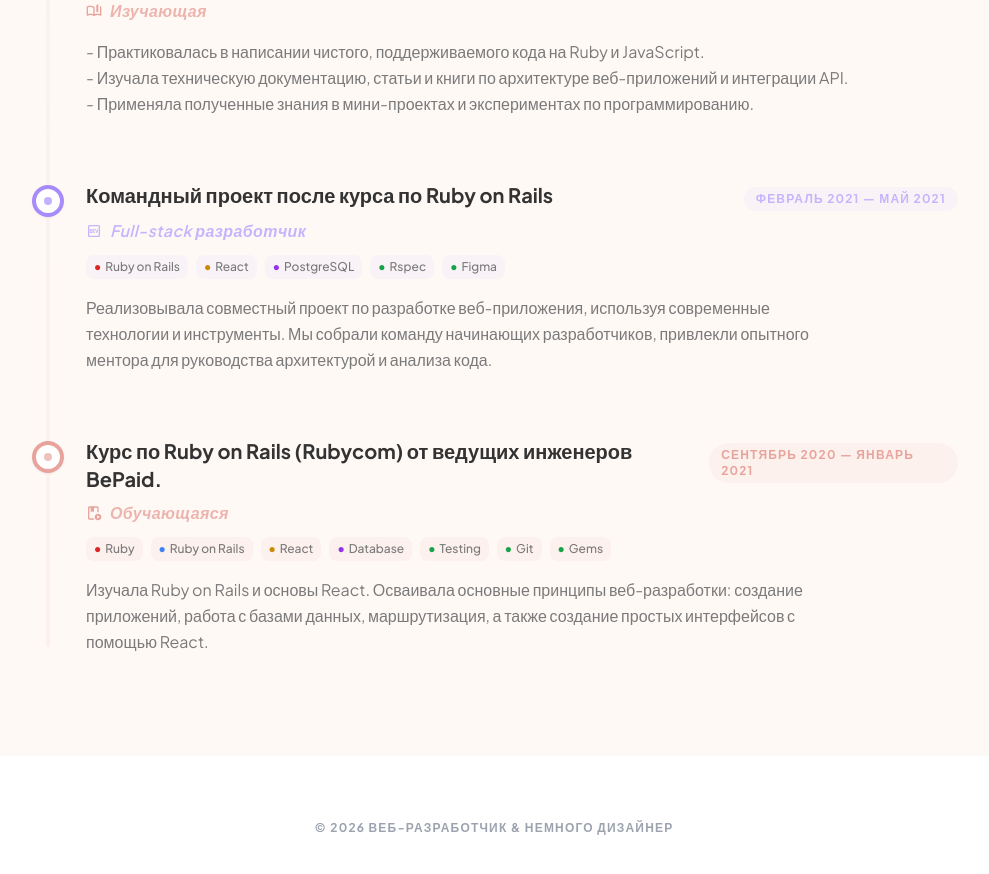
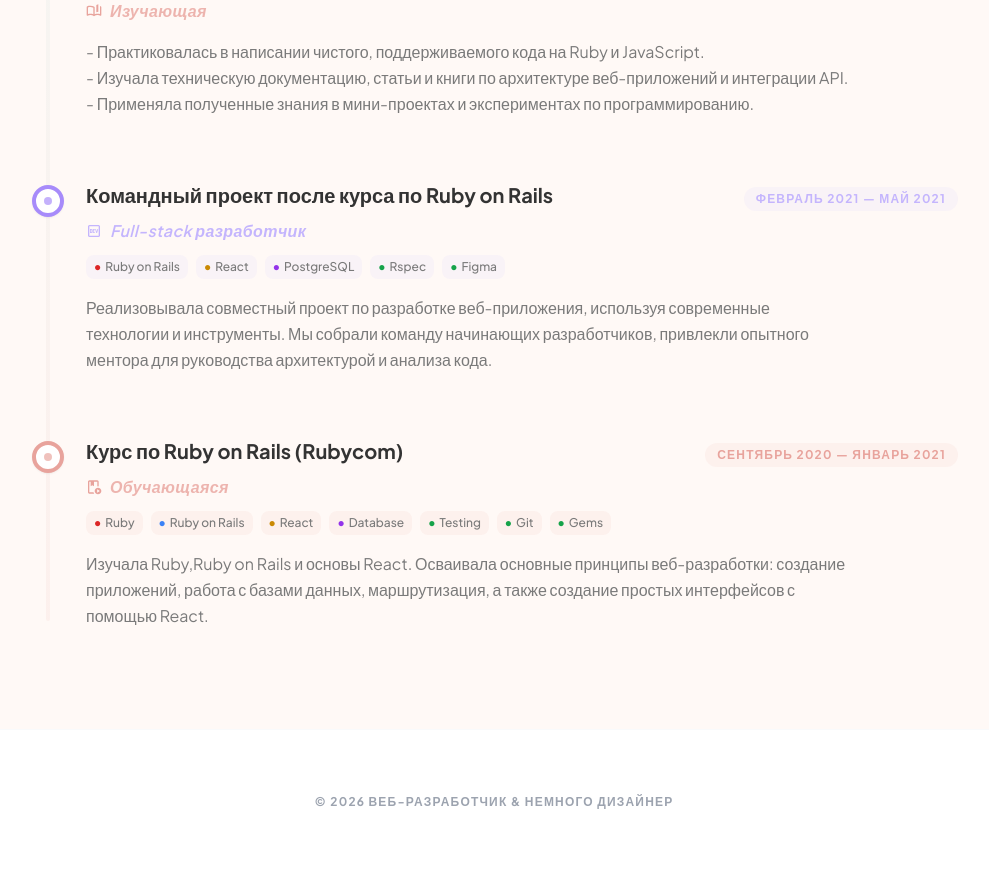
Before and after one commit to GlotNataliya/GlotNataliya.github.io, a Jekyll site: the page built from index.html, in a window 1280 px wide and 900 px high, scrolled down 4704 px. Shown: the top 874 px of the window, without its empty margins (146-1135 px from the left). Built offline with Jekyll 4.4.1, drawn with Linux system fonts in a browser that asks for light colours; nearby versions of some CDN libraries; some web fonts are replaced.

Commit message:
Add some corrections

```diff
--- a/en/about/index.html
+++ b/en/about/index.html
@@ -477,7 +477,7 @@ title: About
                 <div class="flex flex-col gap-2">
                   <div class="flex flex-col md:flex-row md:items-baseline justify-between gap-2">
                     <h4 class="text-xl font-bold text-charcoal">
-                      A Ruby on Rails course (Rubycom) offered by BePaid's senior engineers.
+                      A Ruby on Rails course (Rubycom)
                     </h4>
                     <span class="px-3 py-1 rounded-full bg-primary/10 text-primary font-bold text-xs uppercase tracking-widest">
                       September 2020 — January 2021
@@ -511,7 +511,7 @@ title: About
                     </span>
                   </div>
                   <p class="text-soft-gray text-base mt-2 leading-relaxed max-w-3xl">
-                    Studied Ruby on Rails and the fundamentals of React.
+                    Studied Ruby, Ruby on Rails and the fundamentals of React.
                     Mastered the basic principles of web development: creating applications,
                     working with databases, routing, as well as building simple interfaces using React.
                   </p>
--- a/en/index.html
+++ b/en/index.html
@@ -476,7 +476,7 @@ title: Home
                 <div class="flex flex-col gap-2">
                   <div class="flex flex-col md:flex-row md:items-baseline justify-between gap-2">
                     <h4 class="text-xl font-bold text-charcoal">
-                      A Ruby on Rails course (Rubycom) offered by BePaid's senior engineers.
+                      A Ruby on Rails course (Rubycom)
                     </h4>
                     <span class="px-3 py-1 rounded-full bg-primary/10 text-primary font-bold text-xs uppercase tracking-widest">
                       September 2020 — January 2021
@@ -510,7 +510,7 @@ title: Home
                     </span>
                   </div>
                   <p class="text-soft-gray text-base mt-2 leading-relaxed max-w-3xl">
-                    Studied Ruby on Rails and the fundamentals of React.
+                    Studied Ruby, Ruby on Rails and the fundamentals of React.
                     Mastered the basic principles of web development: creating applications,
                     working with databases, routing, as well as building simple interfaces using React.
                   </p>
--- a/index.html
+++ b/index.html
@@ -481,7 +481,7 @@ title: Home
                 <div class="flex flex-col gap-2">
                   <div class="flex flex-col md:flex-row md:items-baseline justify-between gap-2">
                     <h4 class="text-xl font-bold text-charcoal">
-                      Курс по Ruby on Rails (Rubycom) от ведущих инженеров BePaid.
+                      Курс по Ruby on Rails (Rubycom)
                     </h4>
                     <span class="px-3 py-1 rounded-full bg-primary/10 text-primary font-bold text-xs uppercase tracking-widest">
                       сентябрь 2020 — январь 2021
@@ -515,7 +515,7 @@ title: Home
                     </span>
                   </div>
                   <p class="text-soft-gray text-base mt-2 leading-relaxed max-w-3xl">
-                    Изучала Ruby on Rails и основы React. Осваивала основные принципы веб-разработки: создание приложений,
+                    Изучала Ruby,Ruby on Rails и основы React. Осваивала основные принципы веб-разработки: создание приложений,
                     работа с базами данных, маршрутизация, а также создание простых интерфейсов с помощью React.
                   </p>
                 </div>
--- a/ru/about/index.html
+++ b/ru/about/index.html
@@ -482,7 +482,7 @@ title: Обо мне
                 <div class="flex flex-col gap-2">
                   <div class="flex flex-col md:flex-row md:items-baseline justify-between gap-2">
                     <h4 class="text-xl font-bold text-charcoal">
-                      Курс по Ruby on Rails (Rubycom) от ведущих инженеров BePaid.
+                      Курс по Ruby on Rails (Rubycom)
                     </h4>
                     <span class="px-3 py-1 rounded-full bg-primary/10 text-primary font-bold text-xs uppercase tracking-widest">
                       сентябрь 2020 — январь 2021
@@ -516,7 +516,7 @@ title: Обо мне
                     </span>
                   </div>
                   <p class="text-soft-gray text-base mt-2 leading-relaxed max-w-3xl">
-                    Изучала Ruby on Rails и основы React. Осваивала основные принципы веб-разработки: создание приложений,
+                    Изучала Ruby, Ruby on Rails и основы React. Осваивала основные принципы веб-разработки: создание приложений,
                     работа с базами данных, маршрутизация, а также создание простых интерфейсов с помощью React.
                   </p>
                 </div>
--- a/ru/index.html
+++ b/ru/index.html
@@ -481,7 +481,7 @@ title: Home
                 <div class="flex flex-col gap-2">
                   <div class="flex flex-col md:flex-row md:items-baseline justify-between gap-2">
                     <h4 class="text-xl font-bold text-charcoal">
-                      Курс по Ruby on Rails (Rubycom) от ведущих инженеров BePaid.
+                      Курс по Ruby on Rails (Rubycom)
                     </h4>
                     <span class="px-3 py-1 rounded-full bg-primary/10 text-primary font-bold text-xs uppercase tracking-widest">
                       сентябрь 2020 — январь 2021
@@ -515,7 +515,7 @@ title: Home
                     </span>
                   </div>
                   <p class="text-soft-gray text-base mt-2 leading-relaxed max-w-3xl">
-                    Изучала Ruby on Rails и основы React. Осваивала основные принципы веб-разработки: создание приложений,
+                    Изучала Ruby, Ruby on Rails и основы React. Осваивала основные принципы веб-разработки: создание приложений,
                     работа с базами данных, маршрутизация, а также создание простых интерфейсов с помощью React.
                   </p>
                 </div>
```
Also changed, not shown: 2 other files.
